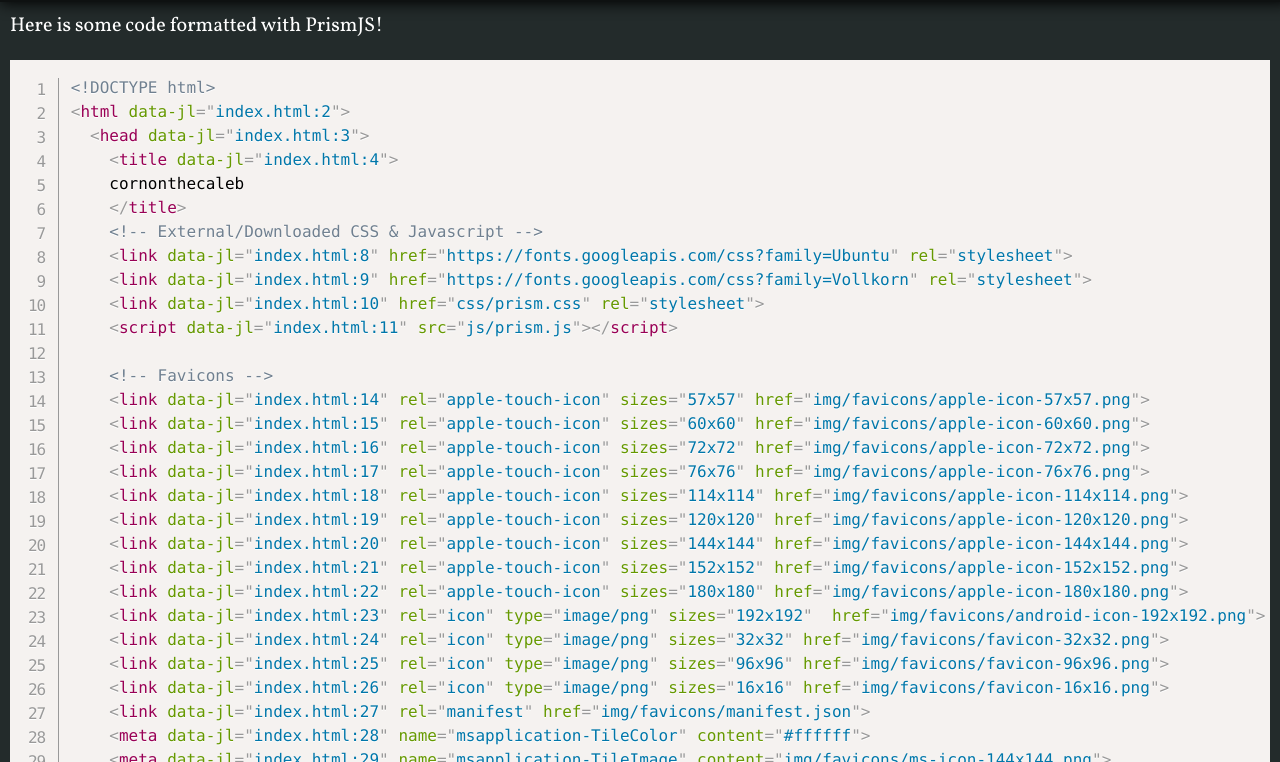
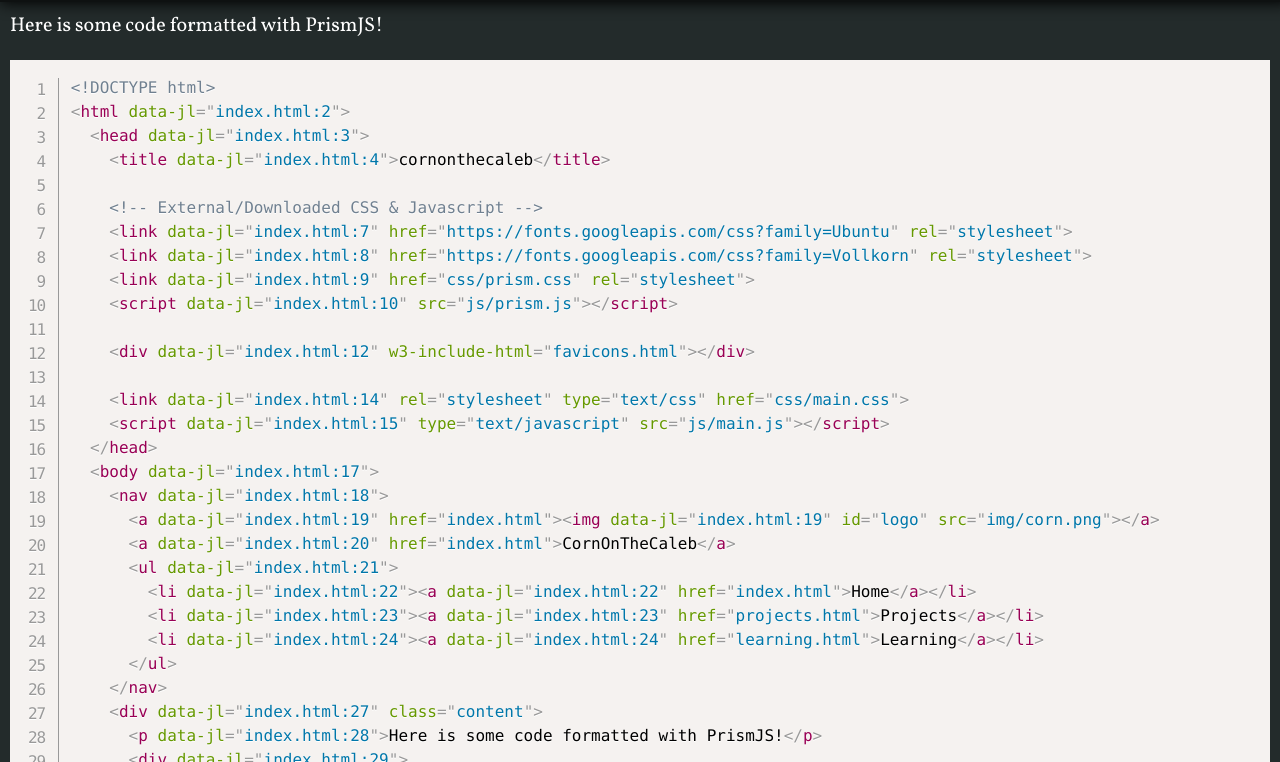
Before and after one commit to CornOnTheCaleb/cornonthecaleb.github.io, a plain HTML site: page index.html in a window 1280 px wide. Shown: the part 38-800 px from the top of the page. Drawn offline with Linux system fonts and the light colour scheme; some packages are replaced by stand-ins of ours; no server answers; a script that the page names is missing.

```diff
--- /dev/null
+++ b/favicons.html
@@ -0,0 +1,18 @@
+<!-- Favicons -->
+<link rel="apple-touch-icon" sizes="57x57" href="img/favicons/apple-icon-57x57.png">
+<link rel="apple-touch-icon" sizes="60x60" href="img/favicons/apple-icon-60x60.png">
+<link rel="apple-touch-icon" sizes="72x72" href="img/favicons/apple-icon-72x72.png">
+<link rel="apple-touch-icon" sizes="76x76" href="img/favicons/apple-icon-76x76.png">
+<link rel="apple-touch-icon" sizes="114x114" href="img/favicons/apple-icon-114x114.png">
+<link rel="apple-touch-icon" sizes="120x120" href="img/favicons/apple-icon-120x120.png">
+<link rel="apple-touch-icon" sizes="144x144" href="img/favicons/apple-icon-144x144.png">
+<link rel="apple-touch-icon" sizes="152x152" href="img/favicons/apple-icon-152x152.png">
+<link rel="apple-touch-icon" sizes="180x180" href="img/favicons/apple-icon-180x180.png">
+<link rel="icon" type="image/png" sizes="192x192"  href="img/favicons/android-icon-192x192.png">
+<link rel="icon" type="image/png" sizes="32x32" href="img/favicons/favicon-32x32.png">
+<link rel="icon" type="image/png" sizes="96x96" href="img/favicons/favicon-96x96.png">
+<link rel="icon" type="image/png" sizes="16x16" href="img/favicons/favicon-16x16.png">
+<link rel="manifest" href="img/favicons/manifest.json">
+<meta name="msapplication-TileColor" content="#ffffff">
+<meta name="msapplication-TileImage" content="img/favicons/ms-icon-144x144.png">
+<meta name="theme-color" content="#ffffff">
--- a/index.html
+++ b/index.html
@@ -1,43 +1,25 @@
 <!DOCTYPE html>
 <html>
   <head>
-    <title>
-    cornonthecaleb
-    </title>
+    <title>cornonthecaleb</title>
+
     <!-- External/Downloaded CSS & Javascript -->
     <link href="https://fonts.googleapis.com/css?family=Ubuntu" rel="stylesheet">
     <link href="https://fonts.googleapis.com/css?family=Vollkorn" rel="stylesheet">
     <link href="css/prism.css" rel="stylesheet">
     <script src="js/prism.js"></script>
 
-    <!-- Favicons -->
-    <link rel="apple-touch-icon" sizes="57x57" href="img/favicons/apple-icon-57x57.png">
-    <link rel="apple-touch-icon" sizes="60x60" href="img/favicons/apple-icon-60x60.png">
-    <link rel="apple-touch-icon" sizes="72x72" href="img/favicons/apple-icon-72x72.png">
-    <link rel="apple-touch-icon" sizes="76x76" href="img/favicons/apple-icon-76x76.png">
-    <link rel="apple-touch-icon" sizes="114x114" href="img/favicons/apple-icon-114x114.png">
-    <link rel="apple-touch-icon" sizes="120x120" href="img/favicons/apple-icon-120x120.png">
-    <link rel="apple-touch-icon" sizes="144x144" href="img/favicons/apple-icon-144x144.png">
-    <link rel="apple-touch-icon" sizes="152x152" href="img/favicons/apple-icon-152x152.png">
-    <link rel="apple-touch-icon" sizes="180x180" href="img/favicons/apple-icon-180x180.png">
-    <link rel="icon" type="image/png" sizes="192x192"  href="img/favicons/android-icon-192x192.png">
-    <link rel="icon" type="image/png" sizes="32x32" href="img/favicons/favicon-32x32.png">
-    <link rel="icon" type="image/png" sizes="96x96" href="img/favicons/favicon-96x96.png">
-    <link rel="icon" type="image/png" sizes="16x16" href="img/favicons/favicon-16x16.png">
-    <link rel="manifest" href="img/favicons/manifest.json">
-    <meta name="msapplication-TileColor" content="#ffffff">
-    <meta name="msapplication-TileImage" content="img/favicons/ms-icon-144x144.png">
-    <meta name="theme-color" content="#ffffff">
+    <div w3-include-html="favicons.html"></div>
 
-    <link rel="stylesheet" type="text/css" href="./css/main.css">
-    <script type="text/javascript" src="./js/main.js"></script>
+    <link rel="stylesheet" type="text/css" href="css/main.css">
+    <script type="text/javascript" src="js/main.js"></script>
   </head>
   <body>
     <nav>
       <a href="index.html"><img id="logo" src="img/corn.png"></a>
       <a href="index.html">CornOnTheCaleb</a>
       <ul>
-        <li><a href="/">Home</a></li>
+        <li><a href="index.html">Home</a></li>
         <li><a href="projects.html">Projects</a></li>
         <li><a href="learning.html">Learning</a></li>
       </ul>
```
Also changed, not shown: 1 other file.
